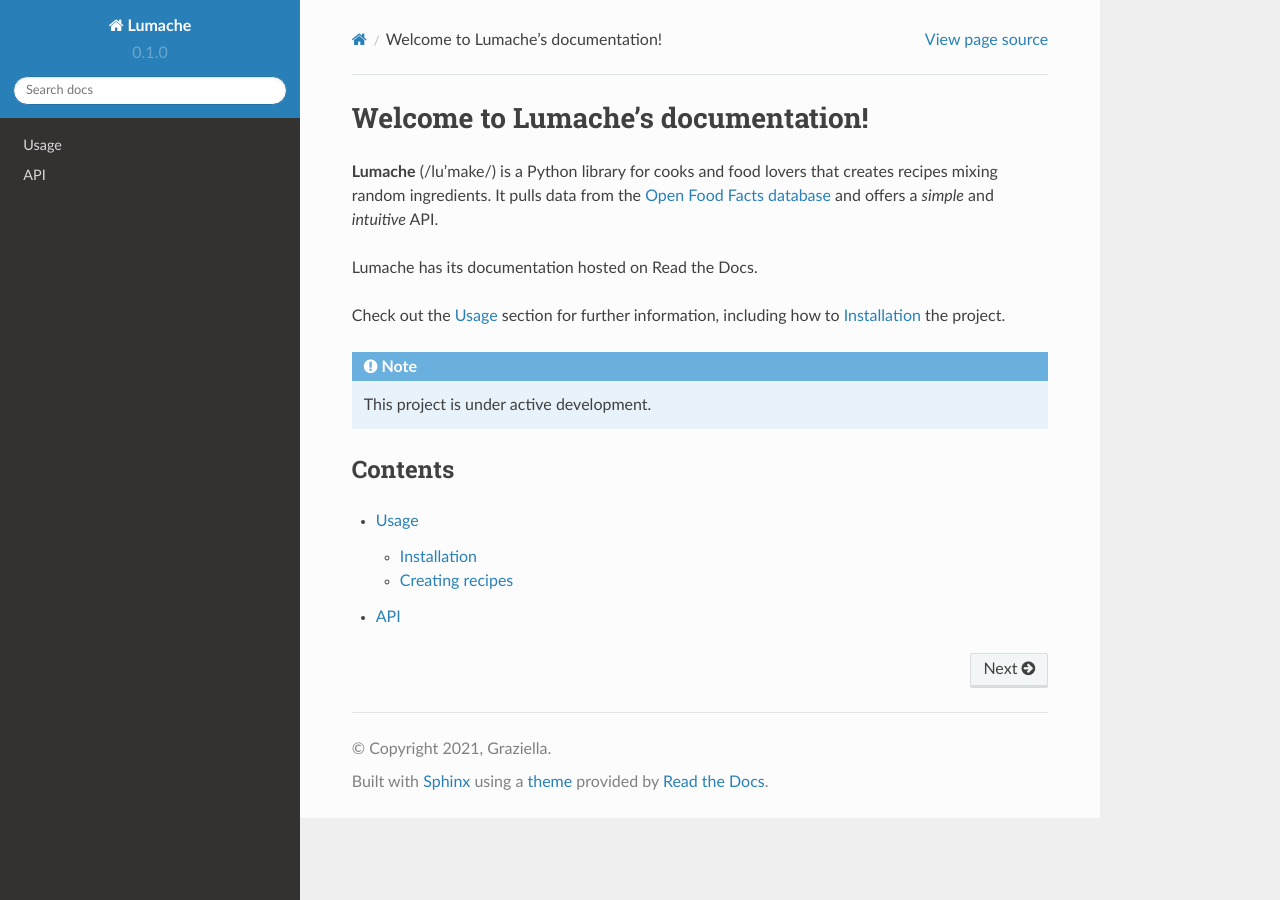
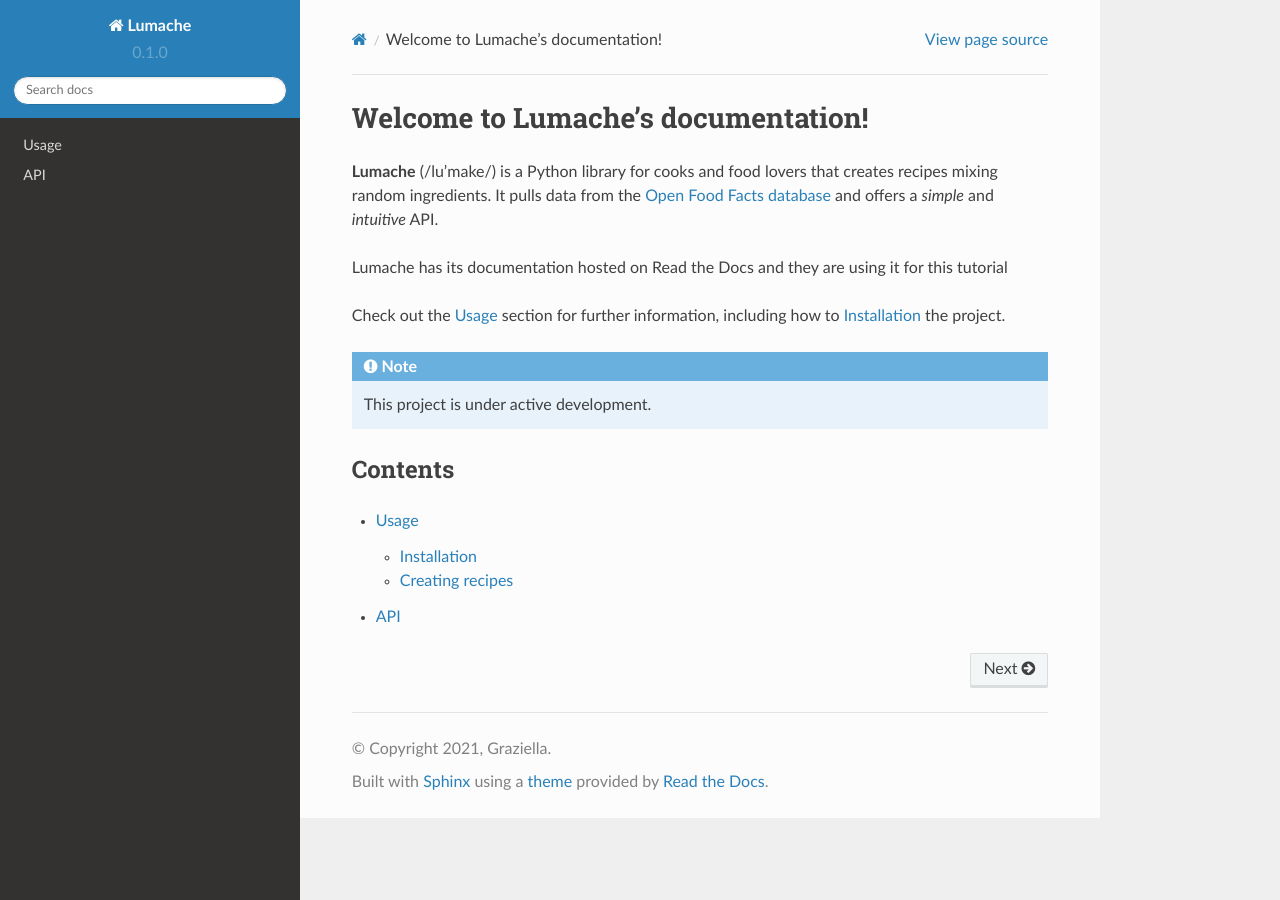
Before and after one commit to maryaf/rtd-tutorial, a Sphinx documentation site: the page built from docs/source/index.rst, in a window 1280 px wide. Built offline with Sphinx 7.4.7 and the Read the Docs theme 2.0.0, drawn with Linux system fonts in a browser that asks for light colours.

Commit message:
Add content
Include that this is for tutorial

```diff
--- a/docs/source/index.rst
+++ b/docs/source/index.rst
@@ -6,7 +6,7 @@ that creates recipes mixing random ingredients.
 It pulls data from the `Open Food Facts database <https://world.openfoodfacts.org/>`_
 and offers a *simple* and *intuitive* API.
 
-Lumache has its documentation hosted on Read the Docs.
+Lumache has its documentation hosted on Read the Docs and they are using it for this tutorial
 
 Check out the :doc:`usage` section for further information, including
 how to :ref:`installation` the project.
```
